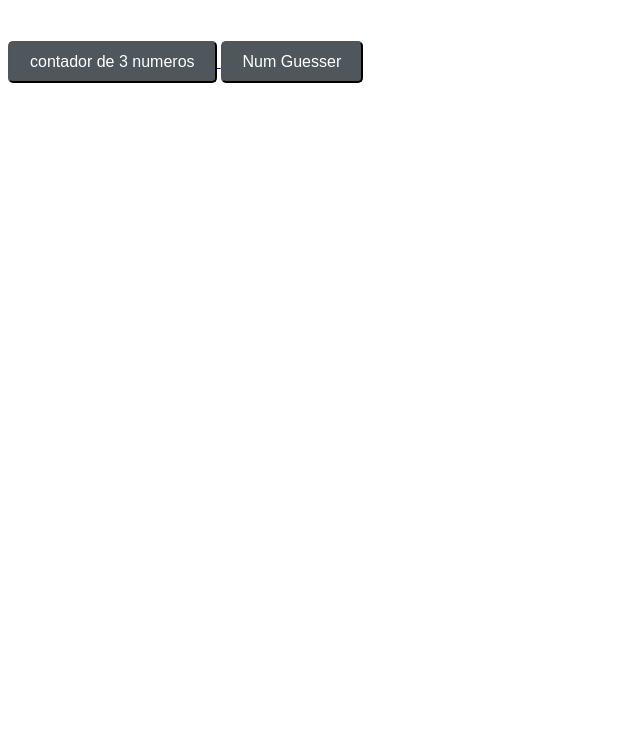
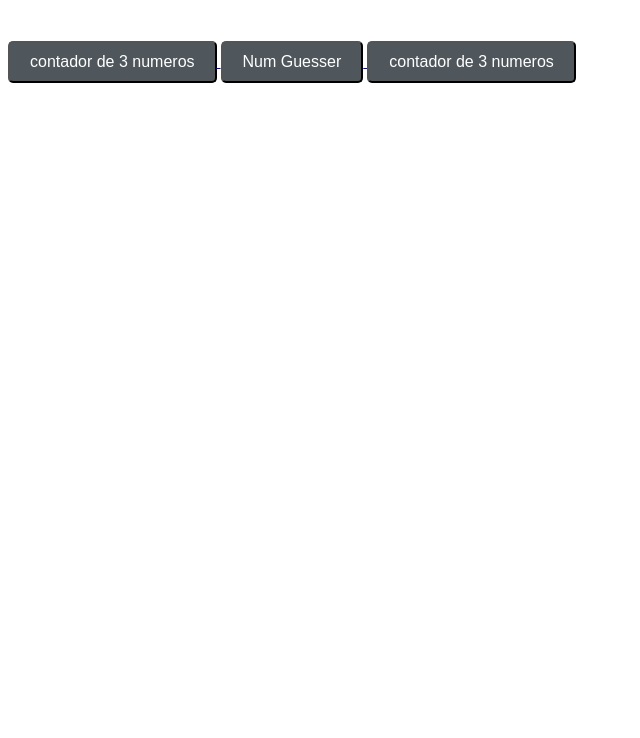
Before and after one commit to cappellarii/js2, a plain HTML site: page index.html in a window 1280 px wide. Shown: the part 62-800 px from the top of the page, without its empty margins (0-640 px from the left). Drawn offline with Linux system fonts and the light colour scheme.

```diff
--- a/index.html
+++ b/index.html
@@ -43,5 +43,14 @@
     </button>
 </a>
 
+<a href="contador.html">
+    <button style="
+    padding: 10px 20px;
+    size: 1em;
+    font-size: 1em;"
+    class="buttons"> contador de 3 numeros
+    </button>
+</a>
+
 </body>
 </html>
```
